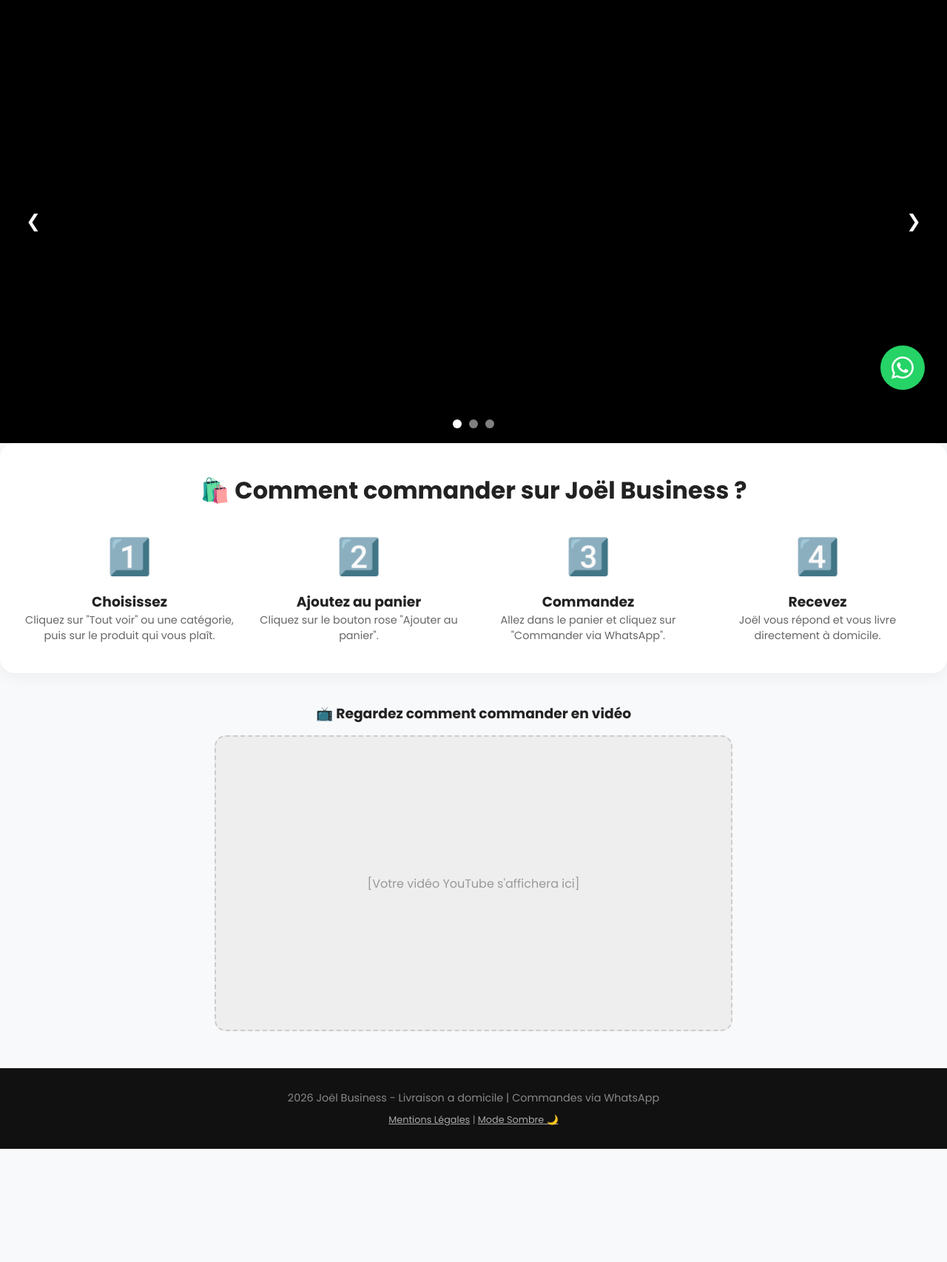
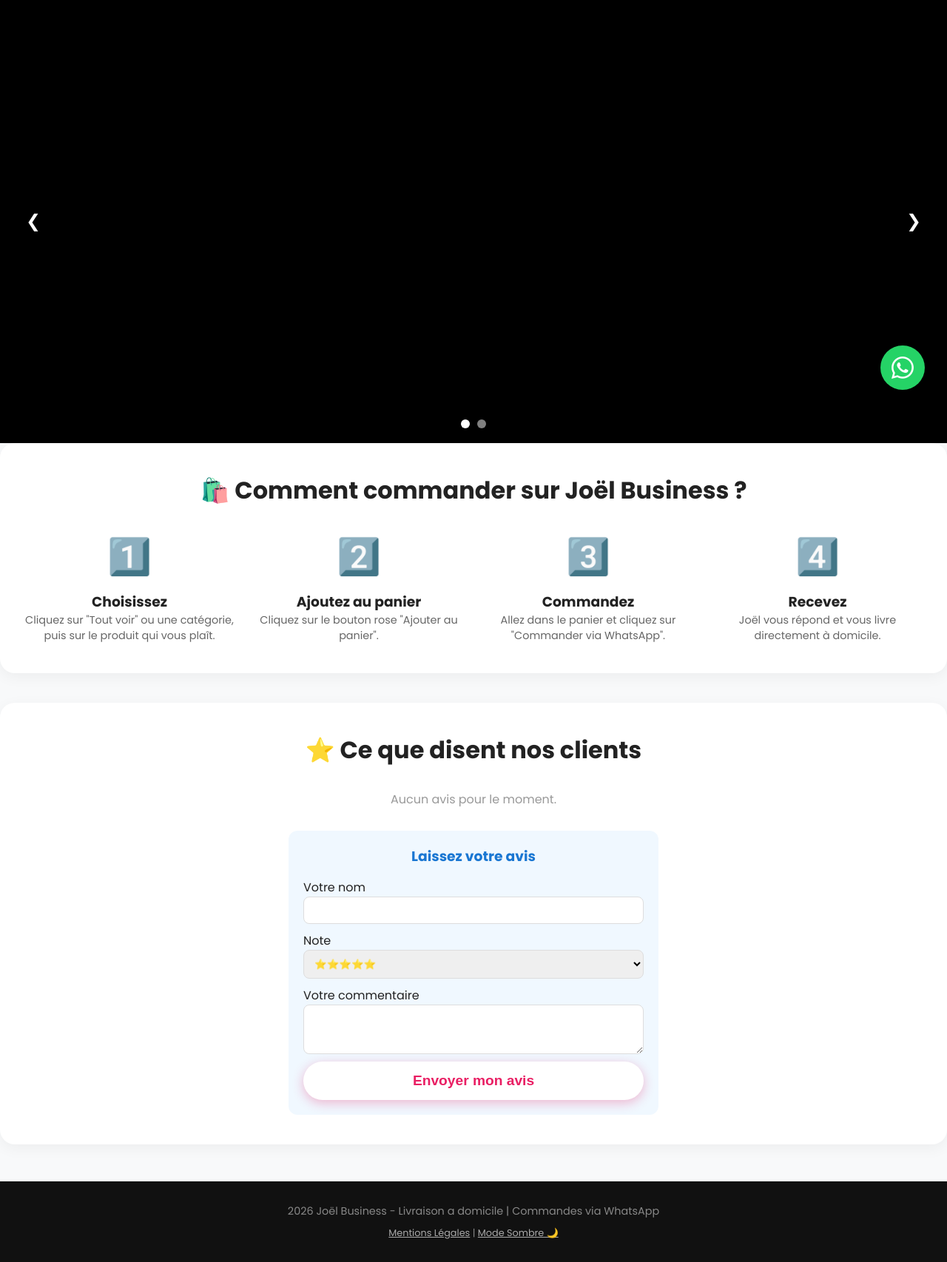
Before and after one commit to jacobilisadjiga243-oss/joel-business, a Python web app: template templates/index.html in a window 1280 px wide. Shown: the part 243-1949 px from the top of the page at 74% size. Before the commit the page ends 1796 px from the top, so only its background shows below. Run offline with Jinja, Linux system fonts and the light colour scheme; the template is opened without the code that fills it, so the values that code supplies are empty.

Commit message:
Fix: correction de l'affichage de la video et ajout du bouton supprimer

```diff
--- a/templates/index.html
+++ b/templates/index.html
@@ -23,20 +23,13 @@
                 <a href="/produits?categorie=femme" class="btn-primary">Collection Femme</a>
             </div>
         </div>
-        <div class="slide" style="background-image: url('https://images.unsplash.com/photo-1507679799987-c73779587ccf?w=1200&h=600&fit=crop');">
-            <div class="slide-content">
-                <h1>Pour Homme</h1>
-                <p>Des classiques intemporels.</p>
-                <a href="/produits?categorie=homme" class="btn-primary">Collection Homme</a>
-            </div>
-        </div>
     </div>
     <button class="slider-btn prev" onclick="moveSlide(-1)">&#10094;</button>
     <button class="slider-btn next" onclick="moveSlide(1)">&#10095;</button>
     <div class="slider-dots"></div>
 </div>
 
-<!-- COMMENT COMMANDER (Guide visuel) -->
+<!-- GUIDE DE COMMANDE -->
 <section class="produits-section" style="background: #fff; border-radius: 20px; margin-bottom: 40px; box-shadow: 0 5px 20px rgba(0,0,0,0.05); text-align: center;">
     <h2 style="border-left: none; text-align: center; padding-left: 0;">🛍️ Comment commander sur Joël Business ?</h2>
     <div style="display: flex; justify-content: space-around; flex-wrap: wrap; gap: 20px; margin-top: 30px;">
@@ -63,14 +56,82 @@
     </div>
 </section>
 
-<!-- EMPLACEMENT POUR LA VIDEO (A remplacer plus tard) -->
+<!-- VIDEO (Affichee uniquement si un lien est present) -->
+{% if info.video_url %}
 <div style="text-align: center; margin: 40px 20px;">
     <h3 style="margin-bottom: 15px;">📺 Regardez comment commander en vidéo</h3>
-    <div style="background: #eee; width: 100%; max-width: 700px; height: 400px; margin: 0 auto; display: flex; align-items: center; justify-content: center; border-radius: 15px; color: #999; border: 2px dashed #ccc;">
-        [Votre vidéo YouTube s'affichera ici]
+    <div style="max-width: 700px; margin: 0 auto; border-radius: 15px; overflow: hidden; box-shadow: 0 5px 20px rgba(0,0,0,0.1);">
+        <iframe width="100%" height="400" src="{{ info.video_url }}" frameborder="0" allowfullscreen></iframe>
     </div>
 </div>
+{% endif %}
 
-<!-- TOP VENTES / NOUVEAUTES (Ton code habituel) -->
-<!-- ... (le reste de ton index.html avec les produits) ... -->
+<!-- TOP VENTES -->
+{% if top_ventes %}
+<section class="produits-section">
+    <h2>🔥 Nos Top Ventes</h2>
+    <div class="produits-grid">
+        {% for p in top_ventes %}
+        <div class="produit-card">
+            <img src="{{ image_url(p.image) }}" alt="{{ p.nom }}">
+            <h3>{{ p.nom }}</h3>
+            <p class="prix">{{ p.prix }} {{ p.devise }}</p>
+            <a href="/produit/{{ p.id }}" class="btn-secondary">Voir detail</a>
+        </div>
+        {% endfor %}
+    </div>
+</section>
+{% endif %}
+
+<!-- NOUVEAUTES -->
+{% if nouveautes %}
+<section class="produits-section">
+    <h2>✨ Nouveautes</h2>
+    <div class="produits-grid">
+        {% for p in nouveautes %}
+        <div class="produit-card">
+            <img src="{{ image_url(p.image) }}" alt="{{ p.nom }}">
+            <h3>{{ p.nom }}</h3>
+            <p class="prix">{{ p.prix }} {{ p.devise }}</p>
+            <a href="/produit/{{ p.id }}" class="btn-secondary">Voir detail</a>
+        </div>
+        {% endfor %}
+    </div>
+</section>
+{% endif %}
+
+<!-- AVIS CLIENTS -->
+<section id="avis" class="produits-section" style="background: #fff; border-radius: 20px; margin-bottom: 40px; box-shadow: 0 5px 20px rgba(0,0,0,0.05);">
+    <h2 style="text-align:center; margin-bottom: 30px; border-left: none; padding-left: 0;">⭐ Ce que disent nos clients</h2>
+
+    {% with messages = get_flashed_messages() %}
+      {% if messages %}<p style="color: green; font-weight: bold; margin-bottom: 20px; background: #e8f5e9; padding: 10px; border-radius: 8px; text-align:center;">{{ messages[0] }}</p>{% endif %}
+    {% endwith %}
+
+    <div style="display:grid; grid-template-columns: repeat(auto-fit, minmax(250px, 1fr)); gap: 20px; margin-bottom: 30px;">
+        {% if avis_clients %}
+            {% for a in avis_clients %}
+            <div style="background: #f9f9f9; padding: 20px; border-radius: 12px; text-align: center;">
+                <p style="color: #ffc107; font-size: 1.5rem;">{% for i in range(a.note) %}⭐{% endfor %}</p>
+                <p style="font-style: italic; color: #555; margin: 10px 0;">"{{ a.commentaire }}"</p>
+                <p style="font-weight: bold; color: #111;">- {{ a.nom }}</p>
+            </div>
+            {% endfor %}
+        {% else %}
+            <p style="text-align:center; color:#999; grid-column: 1 / -1;">Aucun avis pour le moment.</p>
+        {% endif %}
+    </div>
+
+    <div style="max-width: 500px; margin: 0 auto; background: #f0f8ff; padding: 20px; border-radius: 12px;">
+        <h3 style="text-align: center; margin-bottom: 15px; color: #1976d2;">Laissez votre avis</h3>
+        <form method="POST" action="/ajouter-avis">
+            <label>Votre nom</label><input type="text" name="nom" required style="width: 100%; padding: 10px; margin-bottom: 10px; border: 1px solid #ddd; border-radius: 8px;">
+            <label>Note</label><select name="note" style="width: 100%; padding: 10px; margin-bottom: 10px; border: 1px solid #ddd; border-radius: 8px;">
+                <option value="5">⭐⭐⭐⭐⭐</option><option value="4">⭐⭐⭐⭐</option><option value="3">⭐⭐⭐</option><option value="2">⭐⭐</option><option value="1">⭐</option>
+            </select>
+            <label>Votre commentaire</label><textarea name="commentaire" rows="3" required style="width: 100%; padding: 10px; margin-bottom: 10px; border: 1px solid #ddd; border-radius: 8px;"></textarea>
+            <button type="submit" class="btn-primary" style="width: 100%;">Envoyer mon avis</button>
+        </form>
+    </div>
+</section>
 {% endblock %}
```
Also changed, not shown: templates/admin_dashboard.html (line endings or trailing spaces).
